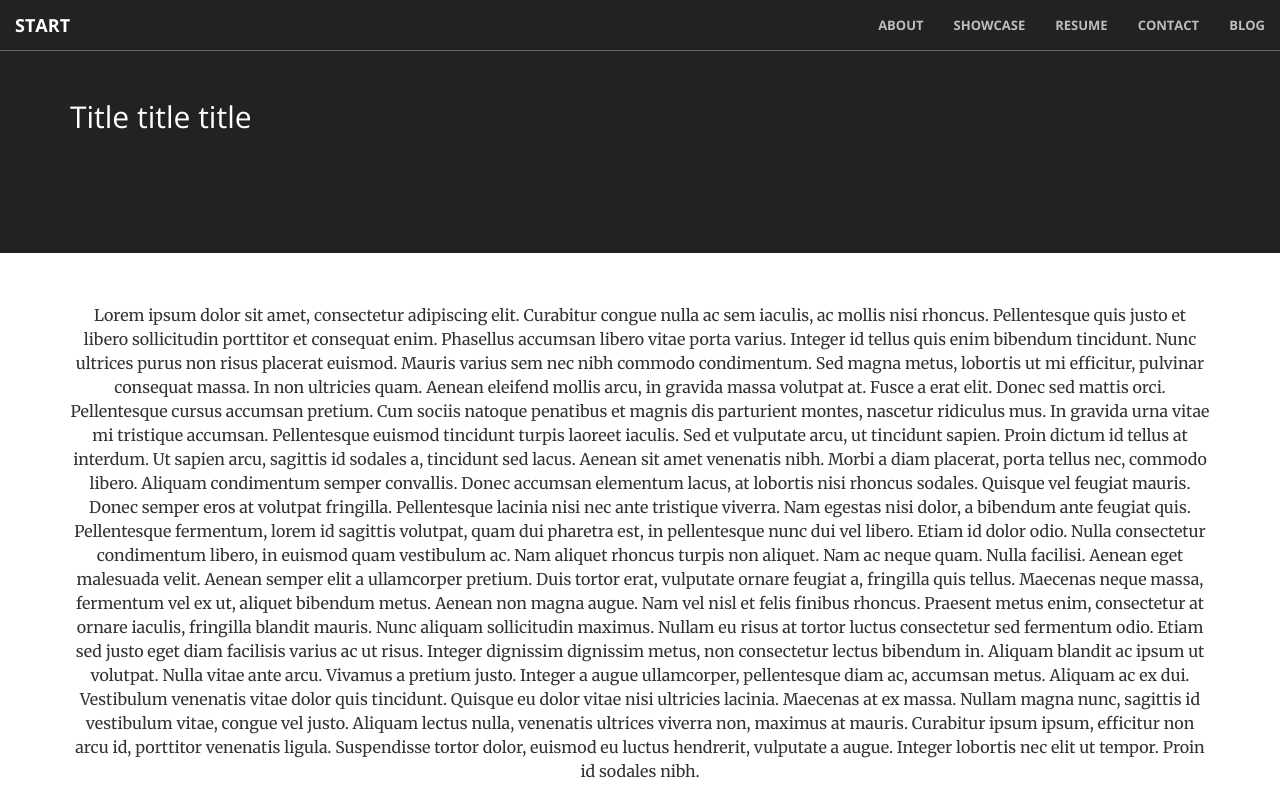
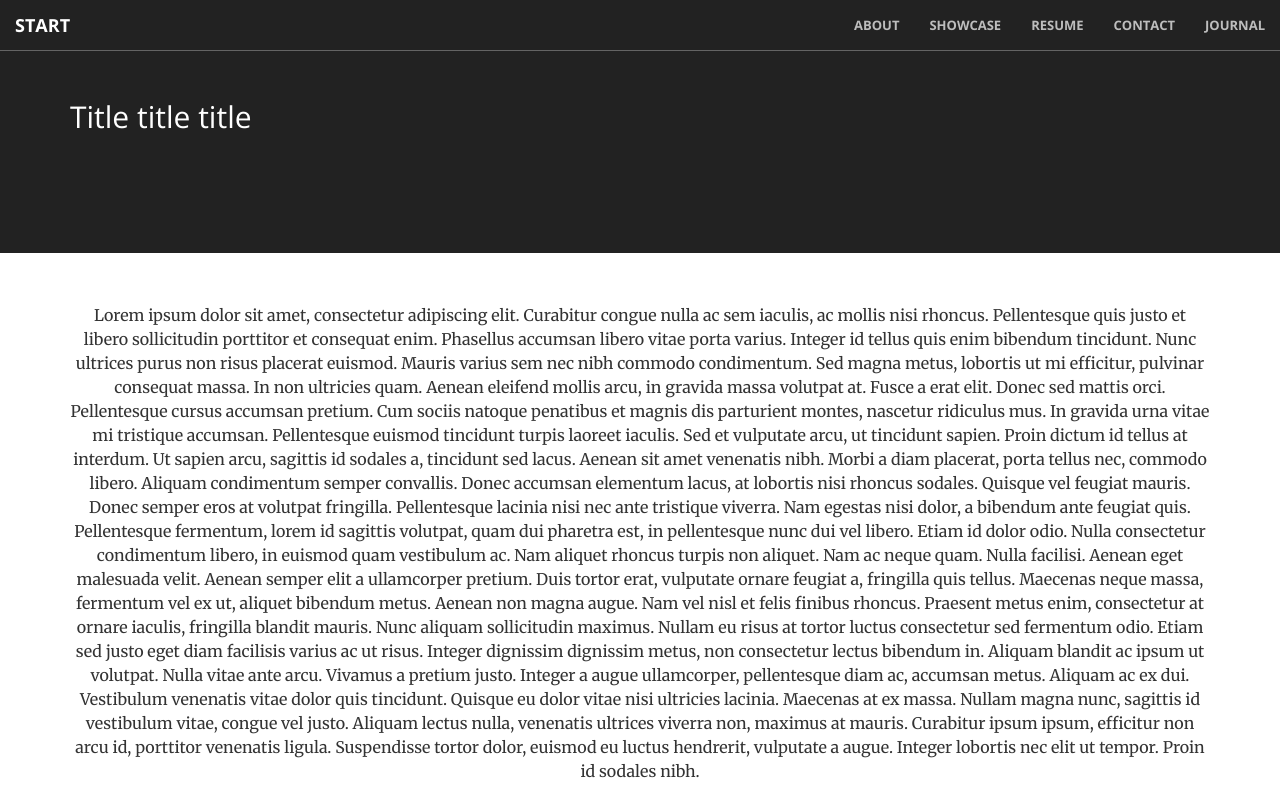
Before and after one commit to JustRia/justria.github.io, a website: page posts/post1.html in a window 1280 px wide. Shown: the top 800 px of the page. Drawn offline with nearby package versions, Linux system fonts and the light colour scheme.

Commit message:
Update post1.html

```diff
--- a/posts/post1.html
+++ b/posts/post1.html
@@ -62,7 +62,7 @@
                         <a href="../index.html#contact">Contact</a>
                     </li>
                       <li>
-                        <a href="../blogtry.html">Blog</a>
+                        <a href="../blogtry.html">Journal</a>
                     </li>
                 </ul>
             </div>
```
